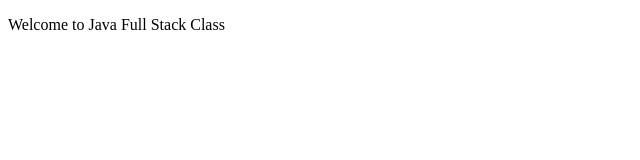
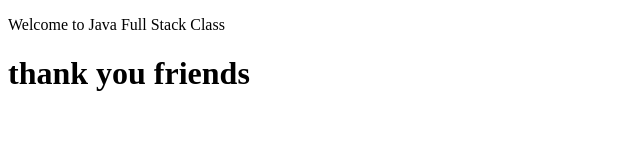
Before and after one commit to mohankomme/project-1, a plain HTML site: page index.html in a window 1280 px wide. Shown: the whole page, without its empty margins (0-640 px from the left). Drawn offline with Linux system fonts and the light colour scheme.

Commit message:
Modified index.html

```diff
--- a/index.html
+++ b/index.html
@@ -9,5 +9,8 @@
         <p>
             Welcome to Java Full Stack Class
         </p>
+        <h1>
+            thank you friends
+        </h1>
 </body>
 </html>
```
